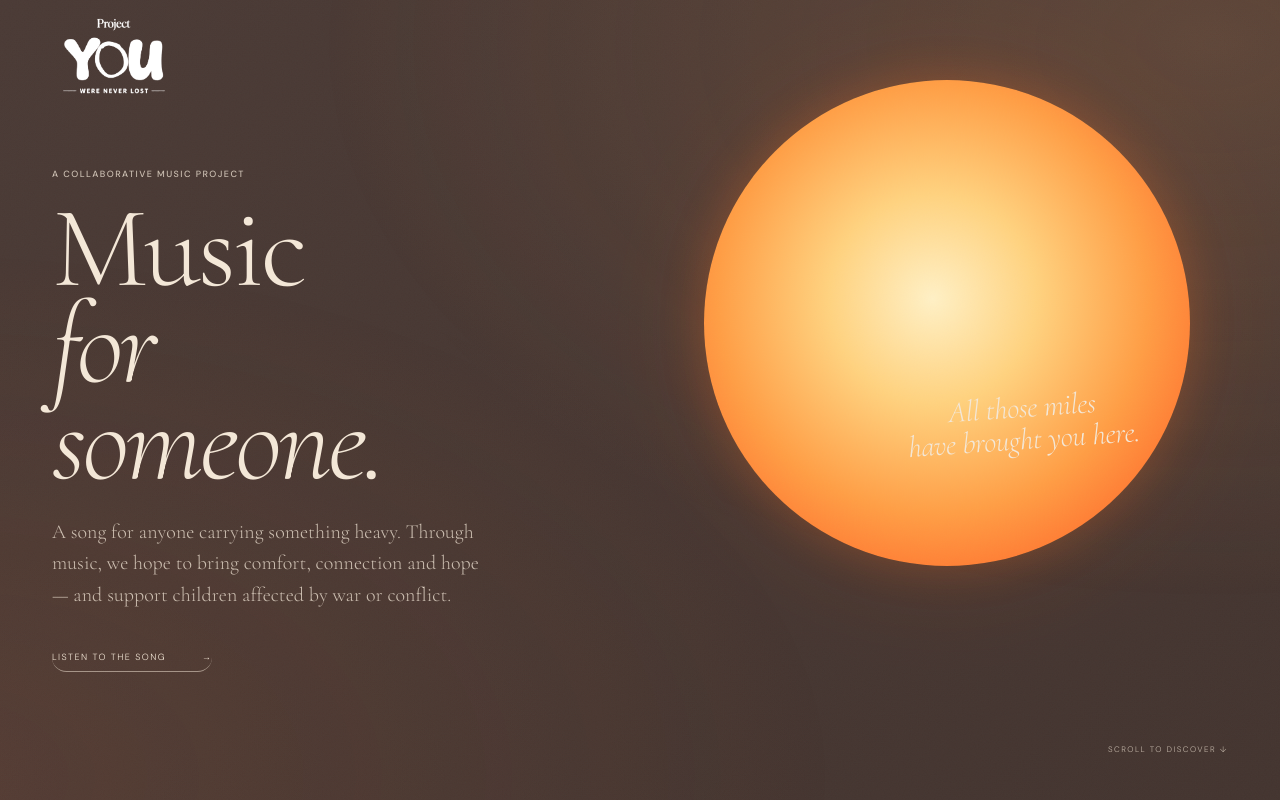
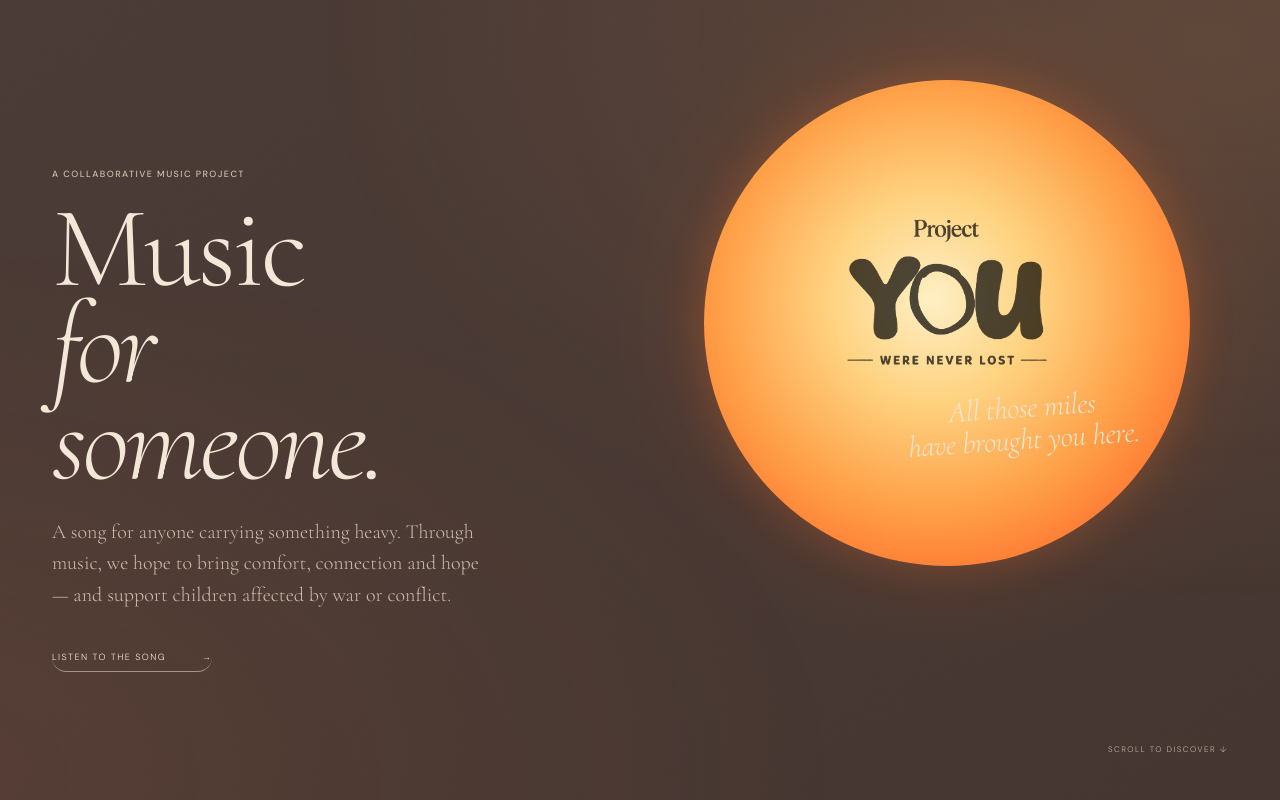
Before and after one commit to music-ianchung/music.ianchung, a plain HTML site: page project-you/index.html in a window 1280 px wide. Shown: the top 800 px of the page. Drawn offline with nearby package versions, Linux system fonts and the light colour scheme.

Commit message:
Place Project YOU logo within the opening light

```diff
--- a/project-you/index.html
+++ b/project-you/index.html
@@ -303,6 +303,16 @@ body .hero::before{display:none}
 .ambient-orb{position:absolute;right:-11vw;top:10vh;width:68vw;height:68vw;max-width:650px;max-height:650px;border-radius:50%;background:radial-gradient(circle at 47% 45%,#fff0c5 0,#ffd27f 28%,#ff9e45 58%,#ff6d2c 82%,#eb5c25 100%);box-shadow:0 0 45px rgba(255,115,43,.24),0 0 120px rgba(255,115,43,.14);opacity:var(--orb-opacity,1)}
 @media(min-width:860px){.ambient-orb{right:7vw;top:10vh;width:38vw;height:38vw}}
 </style>
+<style id="logo-on-orb">
+/* The opening logo follows the light's geometry, with room for its closing line. */
+nav[aria-label="Main navigation"]{inset:auto;top:10vh;right:-11vw;width:68vw;height:68vw;max-width:650px;max-height:650px;display:grid;place-items:center;z-index:3;pointer-events:none}
+nav .navin{width:100%;margin:0;display:flex;justify-content:center}
+nav .logo{display:block;width:46%;transform:translateY(-18%);pointer-events:auto}
+nav .logo img{width:100%!important;height:auto!important;filter:brightness(0);opacity:.7}
+nav .logo:focus-visible{outline:1px solid var(--cream);outline-offset:10px;border-radius:4px}
+@media(min-width:860px){nav[aria-label="Main navigation"]{right:7vw;width:38vw;height:38vw}}
+@media(max-width:859px){nav .logo{width:42%;transform:translateY(-32%)}}
+</style>
 </head>
 <body class="cinematic">
 <div class="ambient-surface" aria-hidden="true"><div class="ambient-orb"></div></div>
```
